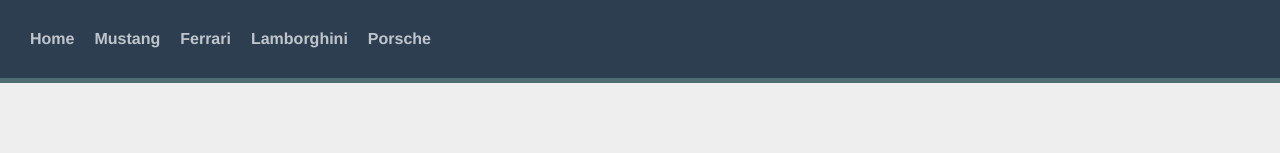
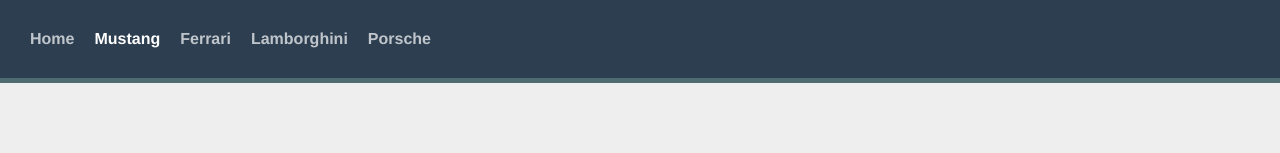
Before and after one commit to AniaSniadek/vue-routing-project, a Vue app: page /car/1 in a window 1280 px wide. Shown: the top 153 px of the page. Built offline with nearby package versions, Linux system fonts and the light colour scheme.

Commit message:
routing to cars

```diff
--- a/src/components/TheNavigation.vue
+++ b/src/components/TheNavigation.vue
@@ -5,8 +5,11 @@ import carsData from '@/assets/data.json'
 <template>
   <div id="nav">
     <router-link to="/">Home</router-link>
-    <router-link v-for="car in carsData.cars" :key="car.id" :to="car.link">{{
-      car.name
-    }}</router-link>
+    <router-link
+      v-for="car in carsData.cars"
+      :key="car.id"
+      :to="{ name: 'car.view', params: { id: car.id } }"
+      >{{ car.name }}</router-link
+    >
   </div>
 </template>
--- a/src/views/Home.vue
+++ b/src/views/Home.vue
@@ -4,7 +4,7 @@ import carsData from '@/assets/data.json'
 
 <template>
   <div class="home">
-    <h1>Home</h1>
+    <h1>Cars</h1>
     <div class="destinations">
       <router-link
         v-for="car in carsData.cars"
```
Also changed, not shown: src/views/Ferrari.vue (deleted), src/views/Lamborghini.vue (deleted), src/views/Mustang.vue (deleted), src/views/Porsche.vue (deleted).
